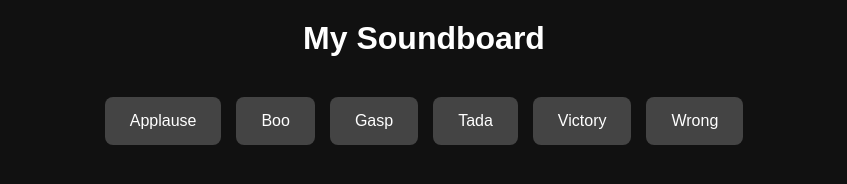
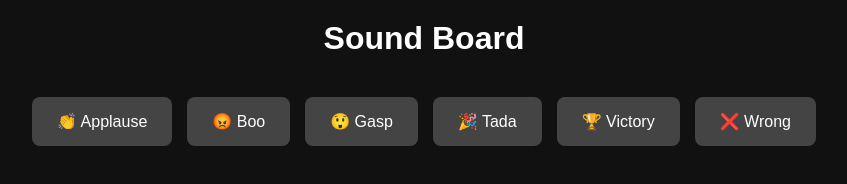
Before and after one commit to myadoll/Sound-Board, a plain HTML site: page index.html in a window 1280 px wide. Shown: the whole page, without its empty margins (216-1063 px from the left). Drawn offline with Linux system fonts and the light colour scheme.

Commit message:
index.html

```diff
--- a/index.html
+++ b/index.html
@@ -3,19 +3,22 @@
 <head>
   <meta charset="UTF-8">
   <meta name="viewport" content="width=device-width, initial-scale=1.0">
-  <title>Soundboard</title>
-  <link rel="stylesheet" href="styles.css">
+  <title>Sound Board</title>
+  <link rel="stylesheet" href="./styles.css">
 </head>
 <body>
-  <h1>My Soundboard</h1>
+  <h1>Sound Board</h1>
+
   <div class="soundboard">
-    <button data-sound="applause">Applause</button>
-    <button data-sound="boo">Boo</button>
-    <button data-sound="gasp">Gasp</button>
-    <button data-sound="tada">Tada</button>
-    <button data-sound="victory">Victory</button>
-    <button data-sound="wrong">Wrong</button>
+    <button data-sound="applause">👏 Applause</button>
+    <button data-sound="boo">😡 Boo</button>
+    <button data-sound="gasp">😲 Gasp</button>
+    <button data-sound="tada">🎉 Tada</button>
+    <button data-sound="victory">🏆 Victory</button>
+    <button data-sound="wrong">❌ Wrong</button>
   </div>
-  <script src="script.js"></script>
+
+  <!-- load your script -->
+  <script src="./script.js"></script>
 </body>
 </html>
```
